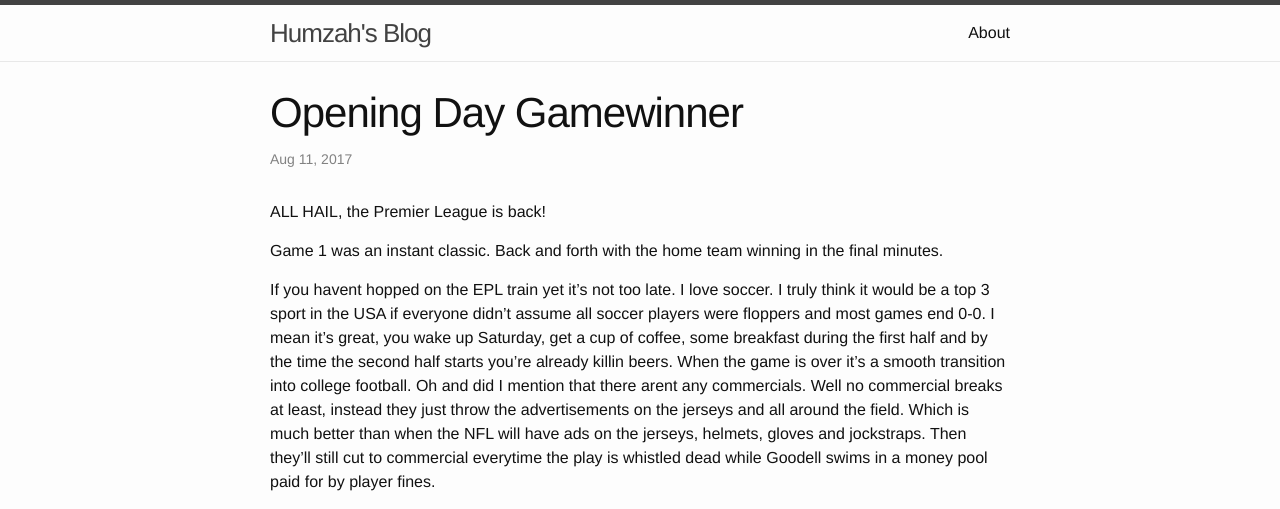
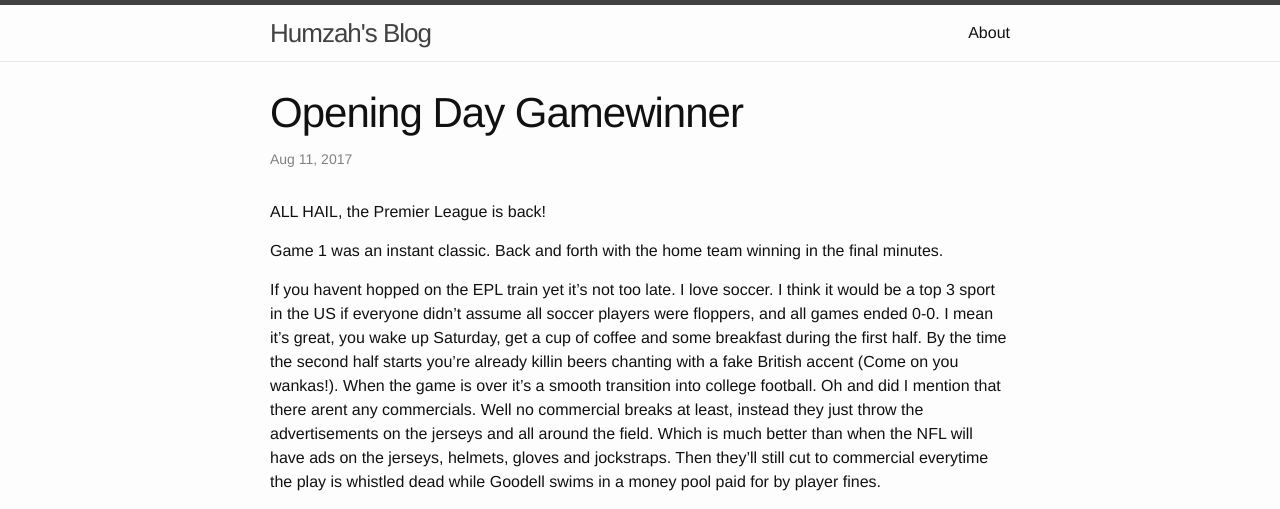
Before and after one commit to HumzahChoudry/HumzahChoudry.github.io, a Jekyll site: the page built from _posts/2017-08-11-opening-day-gamewinner.markdown, in a window 1280 px wide. Shown: the top 509 px of the page. Built offline with Jekyll 4.4.1, drawn with Linux system fonts in a browser that asks for light colours; our own code applies the rules of GitHub Pages for plain Markdown files; grey boxes are pictures that could not be loaded.

Commit message:
Update 2017-08-11-opening-day-gamewinner.markdown

```diff
--- a/_posts/2017-08-11-opening-day-gamewinner.markdown
+++ b/_posts/2017-08-11-opening-day-gamewinner.markdown
@@ -4,7 +4,7 @@ ALL HAIL, the Premier League is back!
 
 Game 1 was an instant classic. Back and forth with the home team winning in the final minutes.
 
-If you havent hopped on the EPL train yet it's not too late. I love soccer. I truly think it would be a top 3 sport in the USA if everyone didn't assume all soccer players were floppers and most games end 0-0. I mean it's great, you wake up Saturday, get a cup of coffee, some breakfast during the first half and by the time the second half starts you're already killin beers. When the game is over it's a smooth transition into college football. Oh and did I mention that there arent any commercials. Well no commercial breaks at least, instead they just throw the advertisements on the jerseys and all around the field. Which is much better than when the NFL will have ads on the jerseys, helmets, gloves and jockstraps. Then they'll still cut to commercial everytime the play is whistled dead while Goodell swims in a money pool paid for by player fines.
+If you havent hopped on the EPL train yet it's not too late. I love soccer. I think it would be a top 3 sport in the US if everyone didn't assume all soccer players were floppers, and all games ended 0-0. I mean it's great, you wake up Saturday, get a cup of coffee and some breakfast during the first half. By the time the second half starts you're already killin beers chanting with a fake British accent (Come on you wankas!). When the game is over it's a smooth transition into college football. Oh and did I mention that there arent any commercials. Well no commercial breaks at least, instead they just throw the advertisements on the jerseys and all around the field. Which is much better than when the NFL will have ads on the jerseys, helmets, gloves and jockstraps. Then they'll still cut to commercial everytime the play is whistled dead while Goodell swims in a money pool paid for by player fines.
 
 <iframe width="560" height="315" src="https://www.youtube.com/embed/dO062ENe3jM" frameborder="0" allowfullscreen></iframe>
 
```
